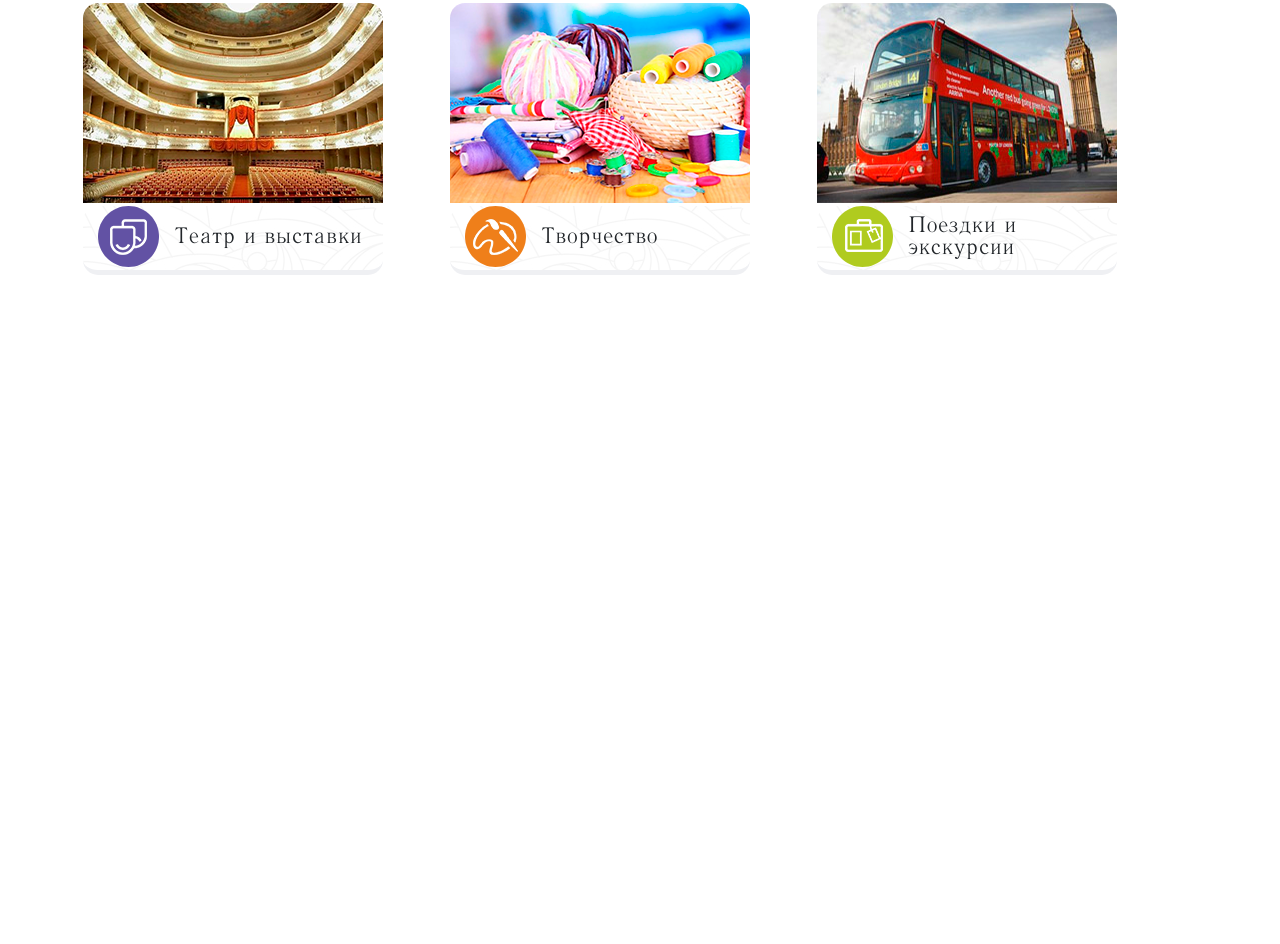
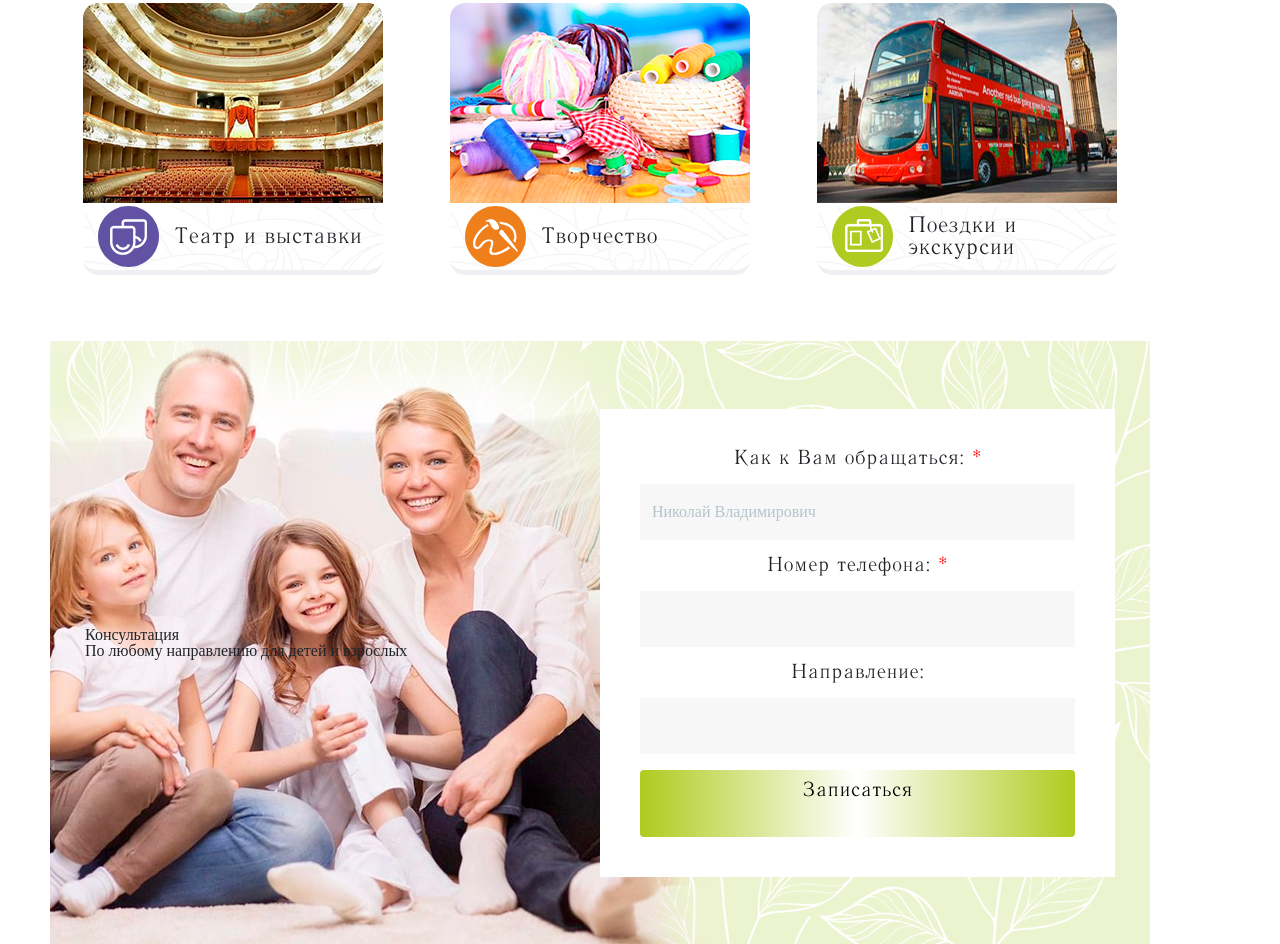
Before and after one commit to Hospitaller/Sinergy-web, a website: page app/index.html in a window 1280 px wide. Shown: the part 811-1755 px from the top of the page. Before the commit the page ends 1152 px from the top, so only its background shows below. Drawn offline with nearby package versions, Linux system fonts and the light colour scheme; files that its build step writes are made by us from their sources; files whose address does not match are found by name.

Commit message:
add form

```diff
--- a/app/index.html
+++ b/app/index.html
@@ -137,7 +137,7 @@
 						</p>
 					</div>
 				</div>
-			</div>
+
 			<div class="row no-gutters align-items-center b-mainContentWraper"><!--MAIN CONTENT UNIT WRAPER-->
 				<div class="col-xl-4 col-lg-6 col-md-6">
 					<div class="b-mainContentUnit">
@@ -232,6 +232,45 @@
 					</div>
 				</div>
 			</div>
+			<div class="row no-gutters align-items-center b-consultation">
+				<div class="col-xl-6">
+					<div class="b-consultation__title">
+						<p>
+							Консультация
+						</p>
+						<p>
+							По любому направлению для детей и взрослых
+						</p>
+					</div>
+				</div>
+				<div class="col-xl-6">
+					<div class="b-consultation__form">
+						<form>
+							<div class="form-row">
+								<div class="form-group col-md-12 recipientFromWrap">
+									<label for="inputName" class="recipientFromLabel">Как к Вам обращаться:<span> *</span></label>
+									<input type="text" class="form-control recipientFromInput" id="inputName" placeholder="Николай Владимирович">
+								</div>
+							</div>
+							<div class="form-row">
+								<div class="form-group col-md-12 recipientFromWrap">
+									<label for="inputPhone" class="recipientFromLabel">Номер телефона:<span> *</span></label>
+									<input type="phone" class="form-control recipientFromInput" id="inputPhone" placeholder="">
+
+								</div>
+							</div>
+							<div class="form-row">
+								<div class="form-group col-md-12 recipientFromWrap">
+									<label for="inputEmail4" class="recipientFromLabel">Направление:</label>
+									<input type="text" class="form-control recipientFromInput" id="inputEmail4" placeholder="">
+								</div>
+							</div>
+							<button type="submit" class="btn btn-primary recipientFromBtn"><span></span>Записаться</button>
+						</form>
+					</div>
+				</div>
+			</div>
+		</div>
 		</main>
 
 	</div>
--- /dev/null
+++ b/app/scss/blocks/MAINCONTENT/_consultation.scss
@@ -0,0 +1,130 @@
+.b-consultation{
+    max-width: 1200px;
+    width: 100%;
+    height: 603px;
+    background: url("/img/mainContent/consultant_bg.png") center no-repeat;
+    padding: 0 35px;
+    &__form{
+        background-color: #fff;
+        padding: 40px;
+        .recipientFromWrap {
+            display: flex;
+            flex-direction: column;
+        }
+        .recipientFromLabel {
+            font-family: $literaturnayaRegular;
+            font-size: 20px;
+            text-align: center;
+            margin-bottom: 15px;
+            & span{
+                color: red;
+            }
+
+        }
+        .form-control {
+            outline: none;
+            background-color: #f7f7f7;
+            border: none;
+            border-radius: 0;
+        }
+        .recipientFromInput {
+            height: 56px;
+            border: none;
+            background-color: #f7f7f7;
+            border-radius: 0;
+            position: relative;
+                    &:focus, :active {
+                    box-shadow: none;
+                    border: none;
+                    background-color: #f7f7f7;
+                    background: url("/img/mainContent/input_border.png") bottom no-repeat;
+                    }
+            &::placeholder {
+                color: #B5C4CB;
+            }
+        }
+        .recipientFromBtn {
+
+            background: linear-gradient(to right,  #b0cb1f 0%,#ffffff 50%,#b0cb1f 100%); /* W3C, IE10+, FF16+, Chrome26+, Opera12+, Safari7+ */
+            box-shadow: none;
+            font-family: $literaturnayaRegular;
+            font-size: 20px;
+            display: flex;
+            justify-content: center;
+            color: #000;
+            border: none;
+            width: 100%;
+            height: 67px;
+            & span::after{
+                content: url("/img/mainContent/formBtn_icon.png") center no-repeat;
+                display: block;
+            }
+        }
+    }
+}
+
+
+
+
+/*
+.recipientWrap {
+    font-family: $literaturnayaRegular;
+    padding: 0 50px 30px;
+
+    .recipient {
+
+        .recipientTitle {
+            font-family: $literaturnayaRegular;;
+            font-size: 18px;
+            line-height: 30px;
+            margin-bottom: 30px;
+        }
+
+
+
+
+
+
+
+        .recipientFromInput:focus~.recipientFromLabel,
+        .recipientFromLabel:focus {
+            color: #C4CFD5;
+        }
+
+        .recipientFromInput {
+            background: #EEF9FF;
+            border-bottom: 2px solid #01A6FF;
+            border-radius: 0;
+            order: 1;
+
+            &:active,
+            &:focus {
+                box-shadow: none;
+                background: #F7F8FA;
+                border-bottom: 2px solid #000;
+            }
+
+            &::placeholder {
+                color: #B5C4CB;
+            }
+        }
+
+        .recipientFromBtn {
+            background: -moz-linear-gradient(left, #0145fe 0%, #c402ec 100%);
+            background: -webkit-linear-gradient(left, #0145fe 0%, #c402ec 100%);
+            background: linear-gradient(to right, #0145fe 0%, #c402ec 100%);
+            -webkit-box-shadow: 0px 19px 32px -10px rgba(1, 166, 255, 1);
+            -moz-box-shadow: 0px 19px 32px -10px rgba(1, 166, 255, 1);
+            box-shadow: 0px 19px 32px -10px rgba(1, 166, 255, 1);
+            font-family: $literaturnayaRegular;;
+            font-size: 16px;
+            display: flex;
+            justify-content: center;
+            color: #fff;
+            border: none;
+            margin: 50px auto;
+            padding: 10px 16px;
+        }
+    }
+}
+*/
--- a/app/scss/main.scss
+++ b/app/scss/main.scss
@@ -5,6 +5,7 @@
 
 @import "../scss/blocks/HEADER/header";
 @import "../scss/blocks/MAINCONTENT/mainContent";
+@import "../scss/blocks/MAINCONTENT/consultation";
 
 /* Пример респонсив
 @include media-breakpoint-down(lg) {
@@ -21,6 +22,11 @@
     max-width: 50%;
 }
 */
+input, textarea {
+
+    outline:none !important;
+
+}
 body{
     max-width: 1200px;
     margin: 0 auto;
```
Also changed, not shown: app/img/mainContent/consultant_bg.png (added), app/img/mainContent/formBtn_icon.png (added), app/img/mainContent/input_border.png (added).
